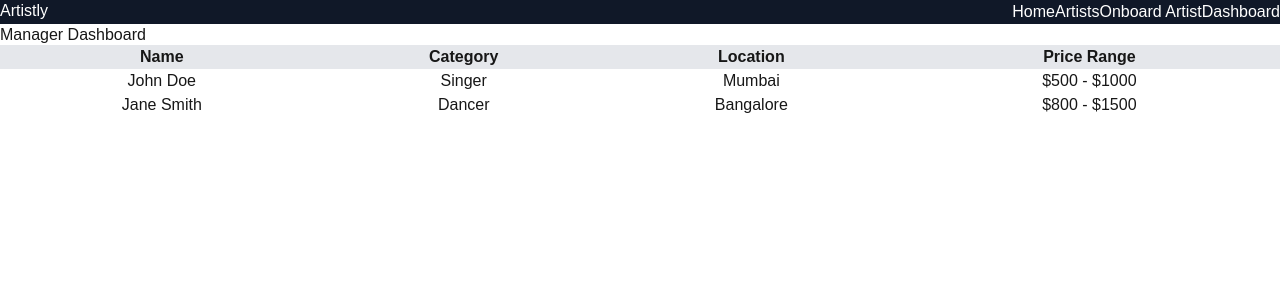
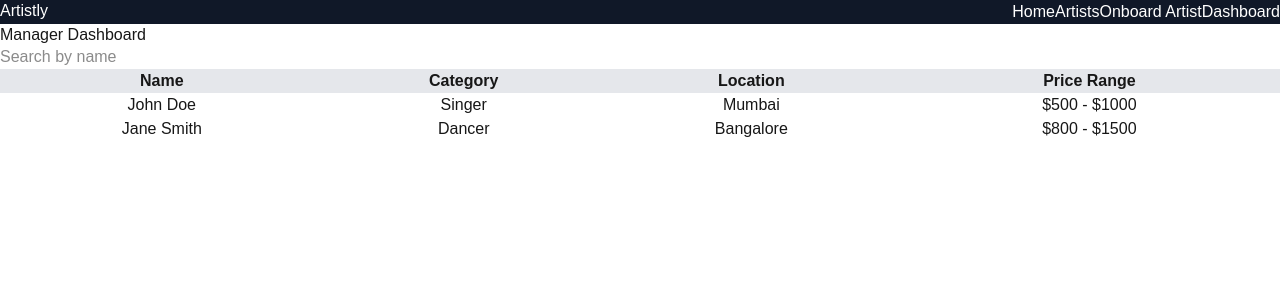
Before and after one commit to shodhan777/artistly, a Next.js app: page /dashboard in a window 1280 px wide. Shown: the top 300 px of the page. Built offline with nearby package versions, Linux system fonts and the light colour scheme.

Commit message:
chore: add ESLint and Next.js configuration for improved code quality

```diff
--- a/app/dashboard/page.tsx
+++ b/app/dashboard/page.tsx
@@ -1,11 +1,29 @@
+"use client";
+import { useState } from "react";
 import artists from "../../data/artists.json";
 import Table from "@/components/Table";
 
 export default function Dashboard() {
+  const [search, setSearch] = useState("");
+
+  const filteredArtists = artists.filter((artist) =>
+    artist.name.toLowerCase().includes(search.toLowerCase())
+  );
+
   return (
     <section className="p-4">
       <h1 className="text-2xl font-bold mb-4">Manager Dashboard</h1>
-      <Table data={artists} />
+
+      {/* Search Bar */}
+      <input
+        type="text"
+        placeholder="Search by name"
+        value={search}
+        onChange={(e) => setSearch(e.target.value)}
+        className="border px-2 py-1 mb-4 w-full md:w-1/3"
+      />
+
+      <Table data={filteredArtists} />
     </section>
   );
 }
--- a/package.json
+++ b/package.json
@@ -19,6 +19,8 @@
     "@types/react": "^19",
     "@types/react-dom": "^19",
     "autoprefixer": "^10.4.21",
+    "eslint": "9.29.0",
+    "eslint-config-next": "15.3.4",
     "postcss": "^8.5.6",
     "tailwindcss": "^4.1.10",
     "typescript": "^5"
```
Also changed, not shown: .eslintrc.json (added), components/ArtistCard.tsx (deleted), components/ArtistForm.tsx (deleted), 2 other files (tests, documents, lock files or other folders).
